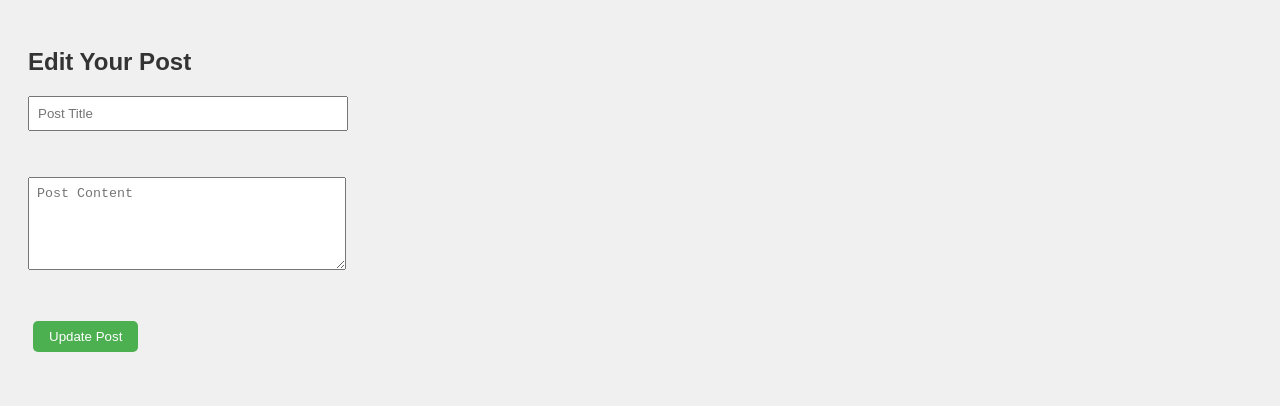
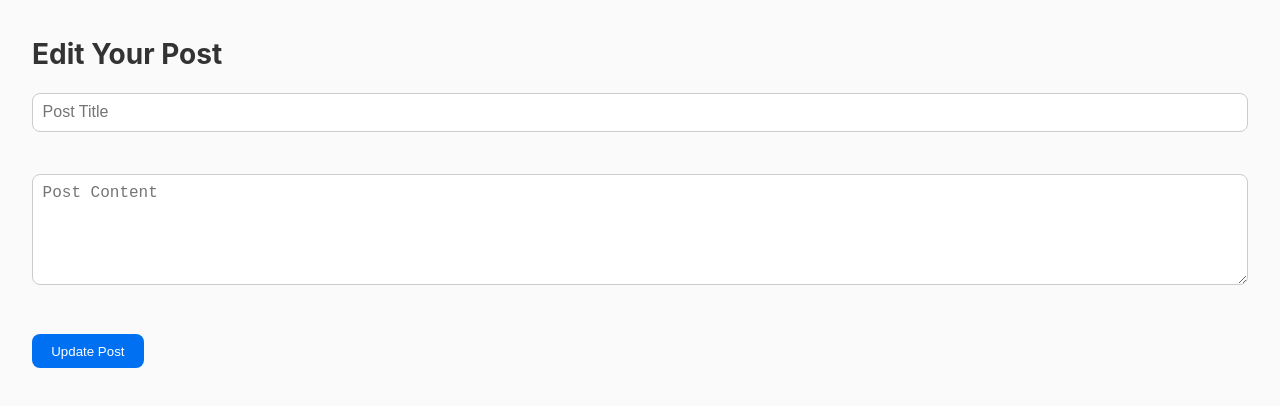
Before and after one commit to Naveensri9876/blogify-frontend, a plain HTML site: page edit.html in a window 1280 px wide. Drawn offline with Linux system fonts and the light colour scheme; no server answers.

Commit message:
Update style.css

```diff
--- a/style.css
+++ b/style.css
@@ -1,52 +1,120 @@
+/* style.css */
+
+/* --- Global Resets & Variables --- */
+* {
+  margin: 0;
+  padding: 0;
+  box-sizing: border-box;
+}
+:root {
+  --primary: #0070f3;
+  --secondary: #fafafa;
+  --text: #333;
+  --light: #fff;
+  --card-bg: #fff;
+  --card-shadow: rgba(0,0,0,0.1);
+  --radius: 8px;
+  --transition: 0.3s ease;
+  --max-width: 800px;
+  font-family: 'Inter', sans-serif;
+}
+
+/* --- Layout Container --- */
 body {
-  font-family: Arial, sans-serif;
-  padding: 20px;
-  background-color: #f0f0f0;
+  background: var(--secondary);
+  color: var(--text);
+  line-height: 1.6;
+  padding: 1rem;
 }
-h1, h2, h3 {
-  color: #333;
+.container {
+  max-width: var(--max-width);
+  margin: 0 auto;
 }
-input, textarea {
+
+/* --- Headings & Typography --- */
+h2 {
+  margin-bottom: 1rem;
+  font-size: 1.75rem;
+}
+
+/* --- Buttons --- */
+button, a.button {
+  display: inline-block;
+  background: var(--primary);
+  color: var(--light);
+  padding: 0.6rem 1.2rem;
+  border: none;
+  border-radius: var(--radius);
+  cursor: pointer;
+  transition: background var(--transition);
+  text-decoration: none;
+}
+button:hover, a.button:hover {
+  background: #005bb5;
+}
+
+/* --- Card Styles --- */
+.post-card {
+  background: var(--card-bg);
+  border-radius: var(--radius);
+  box-shadow: 0 2px 5px var(--card-shadow);
+  margin-bottom: 1rem;
+  padding: 1rem;
+  transition: transform var(--transition);
+}
+.post-card:hover {
+  transform: translateY(-3px);
+}
+
+/* --- Post Content Truncation for Dashboard --- */
+.post-card p {
+  margin: 0.5rem 0;
+  color: var(--text);
+}
+.post-card h2 {
+  margin-bottom: 0.3rem;
+  font-size: 1.5rem;
+}
+
+/* --- Forms for Create/Edit --- */
+input[type="text"],
+textarea {
+  width: 100%;
+  padding: 0.6rem;
+  margin-bottom: 1rem;
+  border: 1px solid #ccc;
+  border-radius: var(--radius);
+  font-size: 1rem;
+}
+label {
   display: block;
-  width: 300px;
-  margin-bottom: 10px;
-  padding: 8px;
+  margin-bottom: 0.5rem;
+  font-weight: 500;
 }
-button {
-  padding: 8px 12px;
-  background-color: #007BFF;
-  color: white;
-  border: none;
-  cursor: pointer;
-  border-radius: 5px;
+
+/* --- Navbar & Header (optional wrapper) --- */
+header {
+  display: flex;
+  justify-content: space-between;
+  align-items: center;
+  margin-bottom: 1.5rem;
 }
-button:hover {
-  background-color: #0056b3;
+nav button {
+  margin-left: 0.5rem;
+}
+
+/* --- Responsive Styling --- */
+@media (min-width: 600px) {
+  body {
+    padding: 2rem;
   }
   .post-card {
-  background: white;
-  padding: 15px;
-  margin-bottom: 10px;
-  border-radius: 8px;
-  box-shadow: 0 2px 5px rgba(0,0,0,0.1);
+    display: flex;
+    justify-content: space-between;
+    align-items: center;
   }
-.comment-box {
-  background: #fff;
-  padding: 10px;
-  margin-bottom: 5px;
-  border-radius: 5px;
-  border-left: 4px solid #007BFF;
+  .post-card-content {
+    flex-grow: 1;
+    margin-right: 1rem;
   }
-button {
-  margin: 5px;
-  padding: 8px 16px;
-  border: none;
-  background-color: #4CAF50;
-  color: white;
-  cursor: pointer;
-  border-radius: 5px;
 }
-
-button:hover {
-  background-color: #45a049;
-}
```
Lines whose indentation alone changed are shown as unchanged.
